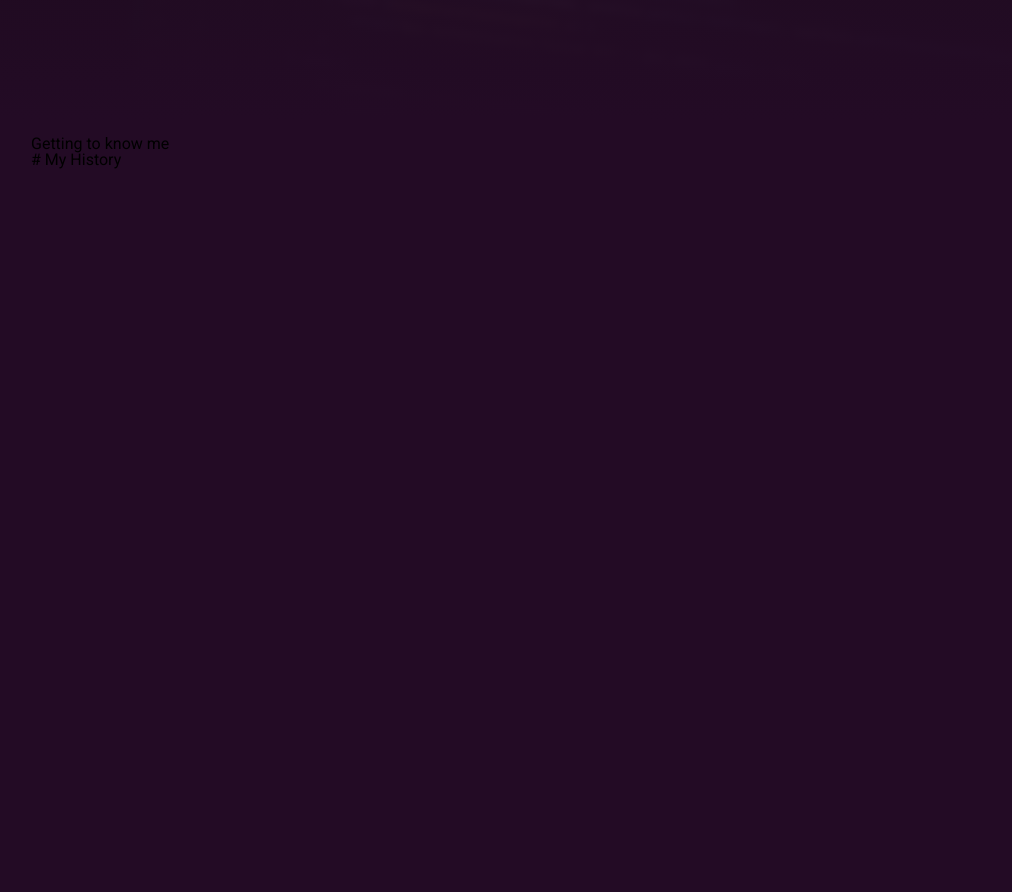
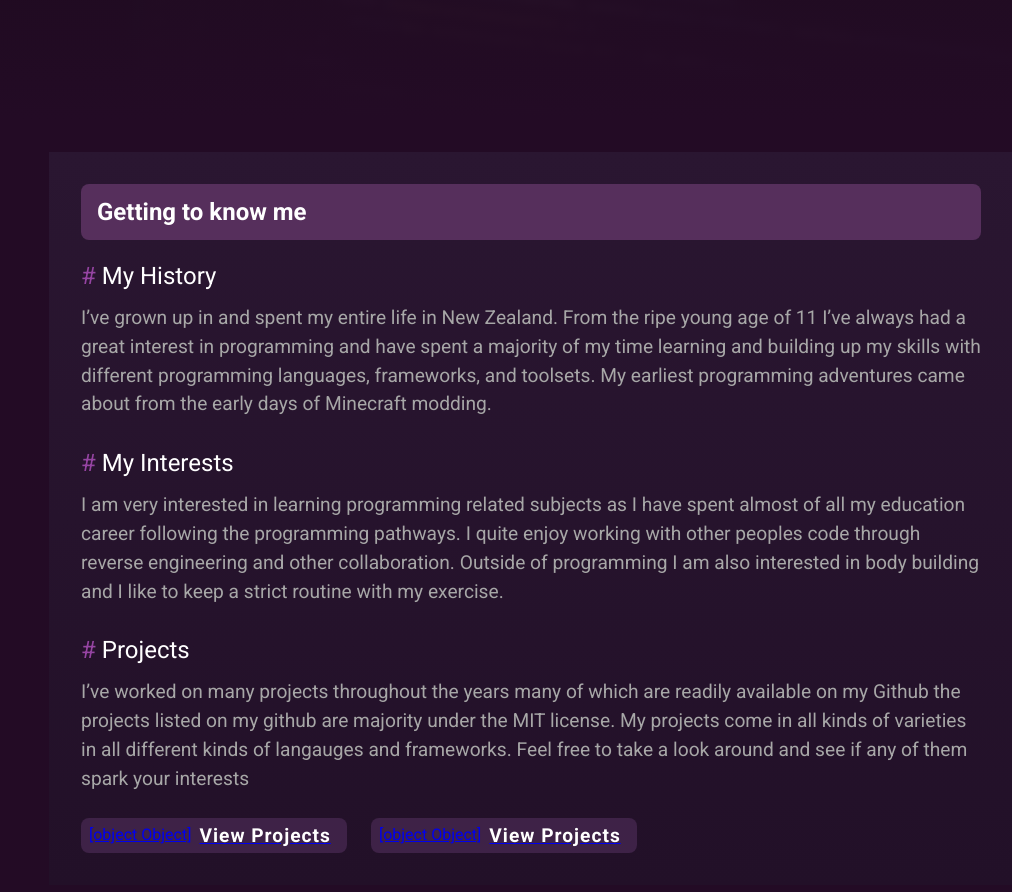
Before and after one commit to jacobtread/jacobtread-old, a Nuxt app: page / in a window 1280 px wide. Shown: the part 680-1572 px from the top of the page, without its empty margins (109-1121 px from the left). Before the commit the page ends 864 px from the top, so only its background shows below. Built offline with nearby package versions, Linux system fonts and the light colour scheme.

Commit message:
About section

```diff
--- a/assets/scss/colors.scss
+++ b/assets/scss/colors.scss
@@ -15,6 +15,7 @@ $first-block-tint-top: #2a1631;
 $first-block-tint-bottom: rgb(34, 16, 40);
 $first-block-title-bg: #562f5c;
 $first-block-subtitle-hash: #9544a2;
+$first-button-background: #3E2247;
 
 
 $second-gradient-top: $first-gradient-bottom;
@@ -22,7 +23,7 @@ $second-gradient-bottom: #0B1023;
 $second-block-tint-top: #211631;
 $second-block-tint-bottom: #111628;
 $second-block-title-bg: #334178;
-$second-button-background: #3E2247;
+$second-button-background: #1E1C37;
 
 
 $third-gradient-top: $second-gradient-bottom;
@@ -30,7 +31,6 @@ $third-gradient-bottom: #361111;
 $third-block-tint-top: #221631;
 $third-block-tint-bottom: #3d1a1a;
 $third-block-title-bg: #a33b3b;
-$third-button-background: #1E1C37;
 
 $footer-gradient-top: $third-gradient-bottom;
 $footer-gradient-bottom: $background;
--- a/assets/scss/global.scss
+++ b/assets/scss/global.scss
@@ -27,3 +27,84 @@ h1, h2, h3, h4, h5, h6, input, button, p, span, a, ul {
   -webkit-font-smoothing: antialiased;
   -moz-osx-font-smoothing: grayscale;
 }
+
+.button-group {
+  display: flex;
+  flex-flow: row;
+  gap: 1.5rem;
+}
+
+.button {
+  display: flex;
+  flex-flow: row;
+  align-items: center;
+  gap: 0.5rem;
+  background: $first-button-background;
+  border-radius: 8px;
+  padding: 0.5rem 1rem 0.5rem 0.5rem;
+
+  &__icon {
+    width: 32px;
+    height: auto;
+  }
+
+  &__text {
+    font-weight: bold;
+    color: white;
+    font-size: 1.2rem;
+    letter-spacing: 1px;
+  }
+
+}
+
+.content {
+
+  display: grid;
+  grid-template-columns: 1fr;
+  gap: 1.5rem;
+
+  // Apply margin of 2rem for vertical and align center with side margins
+  margin: 2rem auto;
+
+  // Use all available width but don't go larger than 900px
+  width: 100%;
+  max-width: 900px;
+
+  background: linear-gradient($background, $background);
+  padding: 2rem;
+
+  &--background {
+    background: linear-gradient($background, $background);
+  }
+
+  &__title {
+    padding: 1rem;
+    background: $background;
+    font-size: 1.5rem;
+    font-weight: bold;
+    color: white;
+    border-radius: 8px;
+  }
+
+  &__body {
+    display: grid;
+    grid-template-columns: 1fr;
+    gap: 2em;
+
+    &__item {
+
+      &__title {
+        color: $title;
+        font-size: 1.5rem;
+        margin-bottom: 1rem;
+      }
+
+      &__text {
+        color: $text;
+        line-height: 1.5;
+        font-size: 1.2rem;
+      }
+
+    }
+  }
+}
--- a/components/About.vue
+++ b/components/About.vue
@@ -1,14 +1,59 @@
-<script setup lang="ts"></script>
+<script setup lang="ts">
+
+    import LinkIcon from "assets/icons/link.svg?component"
+    import GithubIcon from "assets/icons/tech/github.svg?component"
+
+</script>
 <template>
+    <div class="content--background">
         <div class="content">
-        <h1 class="content--title">Getting to know me</h1>
+            <h1 class="content__title">Getting to know me</h1>
             <div class="content__body">
                 <div class="content__body__item">
                     <h2 class="content__body__item__title">
                         <span class="content__body__item__title__prefix">#</span>
                         My History
                     </h2>
-                <p class="content__body__item__text"></p>
+                    <p class="content__body__item__text">
+                        I’ve grown up in and spent my entire life in New Zealand. From the ripe young age of 11
+                        I’ve always had a great interest in programming and have spent a majority of my time learning
+                        and building up my skills with different programming languages, frameworks, and toolsets.
+                        My earliest programming adventures came about from the early days of Minecraft modding.
+                    </p>
+                </div>
+                <div class="content__body__item">
+                    <h2 class="content__body__item__title">
+                        <span class="content__body__item__title__prefix">#</span>
+                        My Interests
+                    </h2>
+                    <p class="content__body__item__text">
+                        I am very interested in learning programming related subjects as I have spent almost of all my education career
+                        following the programming pathways. I quite enjoy working with other peoples code through reverse engineering and
+                        other collaboration. Outside of programming I am also interested in body building and I like to keep a strict routine
+                        with my exercise.
+                    </p>
+                </div>
+                <div class="content__body__item">
+                    <h2 class="content__body__item__title">
+                        <span class="content__body__item__title__prefix">#</span>
+                        Projects
+                    </h2>
+                    <p class="content__body__item__text">
+                        I’ve worked on many projects throughout the years many of which are readily available on my Github the projects listed on
+                        my github are majority under the MIT license. My projects come in all kinds of varieties in all different kinds of langauges
+                        and frameworks. Feel free to take a look around and see if any of them spark your interests
+                    </p>
+                </div>
+            </div>
+            <div class="button-group">
+                <NuxtLink class="button" to="/">
+                    <LinkIcon class="button__icon"/>
+                    <span class="button__text">View Projects</span>
+                </NuxtLink>
+                <NuxtLink class="button" to="/">
+                    <GithubIcon class="button__icon"/>
+                    <span class="button__text">View Projects</span>
+                </NuxtLink>
             </div>
         </div>
     </div>
@@ -16,8 +61,29 @@
 <style scoped lang="scss">
 @import "assets/scss/colors";
 
-.contact {
-    --content-title-color: $first-block-title-bg;
+
+.content {
+    background: linear-gradient($first-block-tint-top, $first-block-tint-bottom);
+
+
+    &--background {
+        background: linear-gradient($first-gradient-top, $first-gradient-bottom);
+    }
+
+    &__title {
+        background: $first-block-title-bg;
+    }
+
+    &__body {
+
+        &__item__title__prefix {
+            color: $first-block-subtitle-hash;
+        }
+    }
+}
+
+.button {
+    background: $first-button-background;
 }
 
 </style>
--- a/pages/index.vue
+++ b/pages/index.vue
@@ -1,8 +1,3 @@
-<script setup lang="ts">
-
-import HLeft from "assets/img/hleft.svg?component";
-import HRight from "assets/img/hright.svg?component";
-</script>
 <template>
     <div>
         <Heading text="Contact" link="contact"/>
@@ -11,29 +6,3 @@ import HRight from "assets/img/hright.svg?component";
         </main>
     </div>
 </template>
-<style scoped lang="scss">
-@import "assets/scss/variables";
-@import "assets/scss/mixins";
-
-.content {
-  max-width: 1000px;
-  margin: 1rem auto;
-}
-
-.graphic {
-  position: absolute;
-  z-index: -1;
-  max-width: 100%;
-  height: 100%;
-
-  &--left {
-    left: 0;
-    top: 0;
-  }
-
-  &--right {
-    right: 0;
-    top: 100%;
-  }
-}
-</style>
```
Lines whose indentation alone changed are shown as unchanged.
